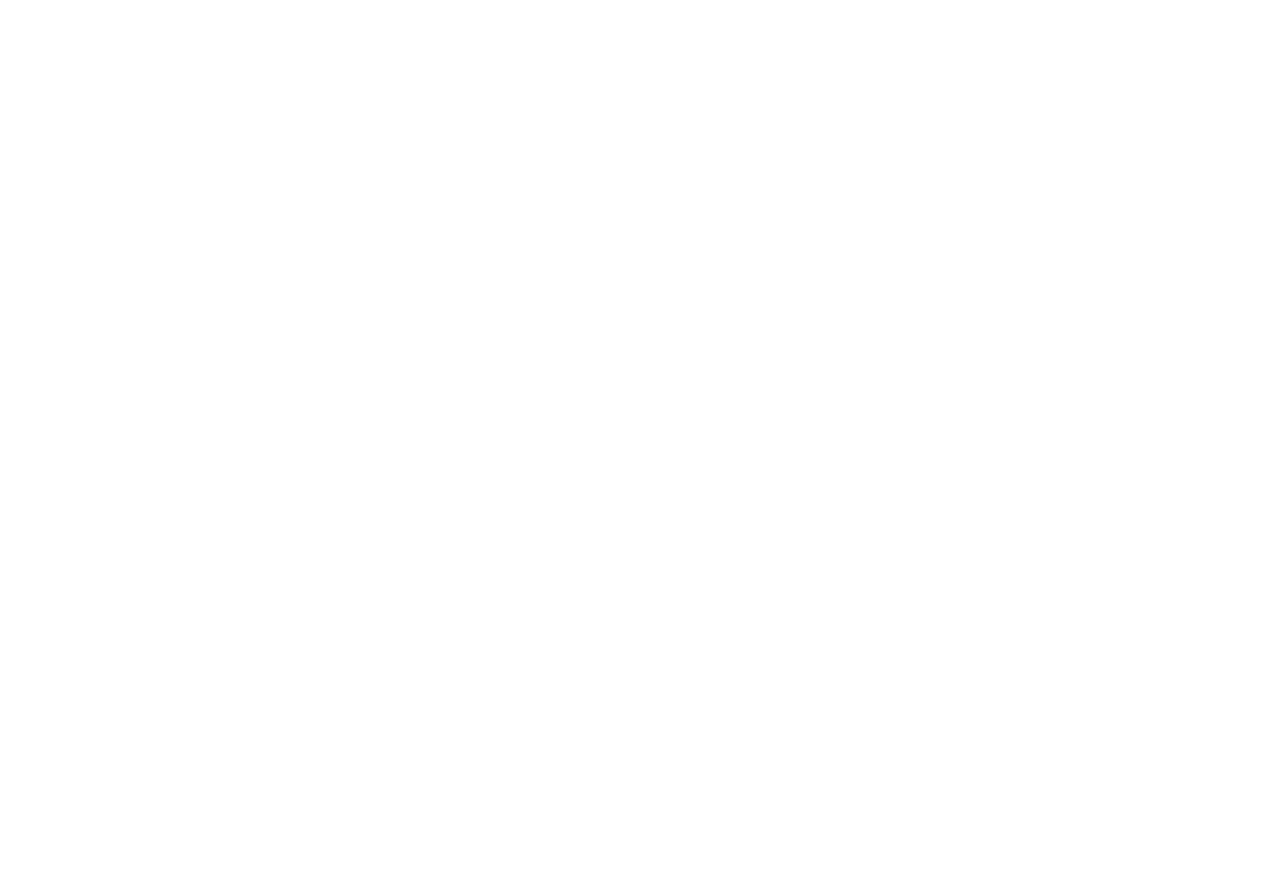
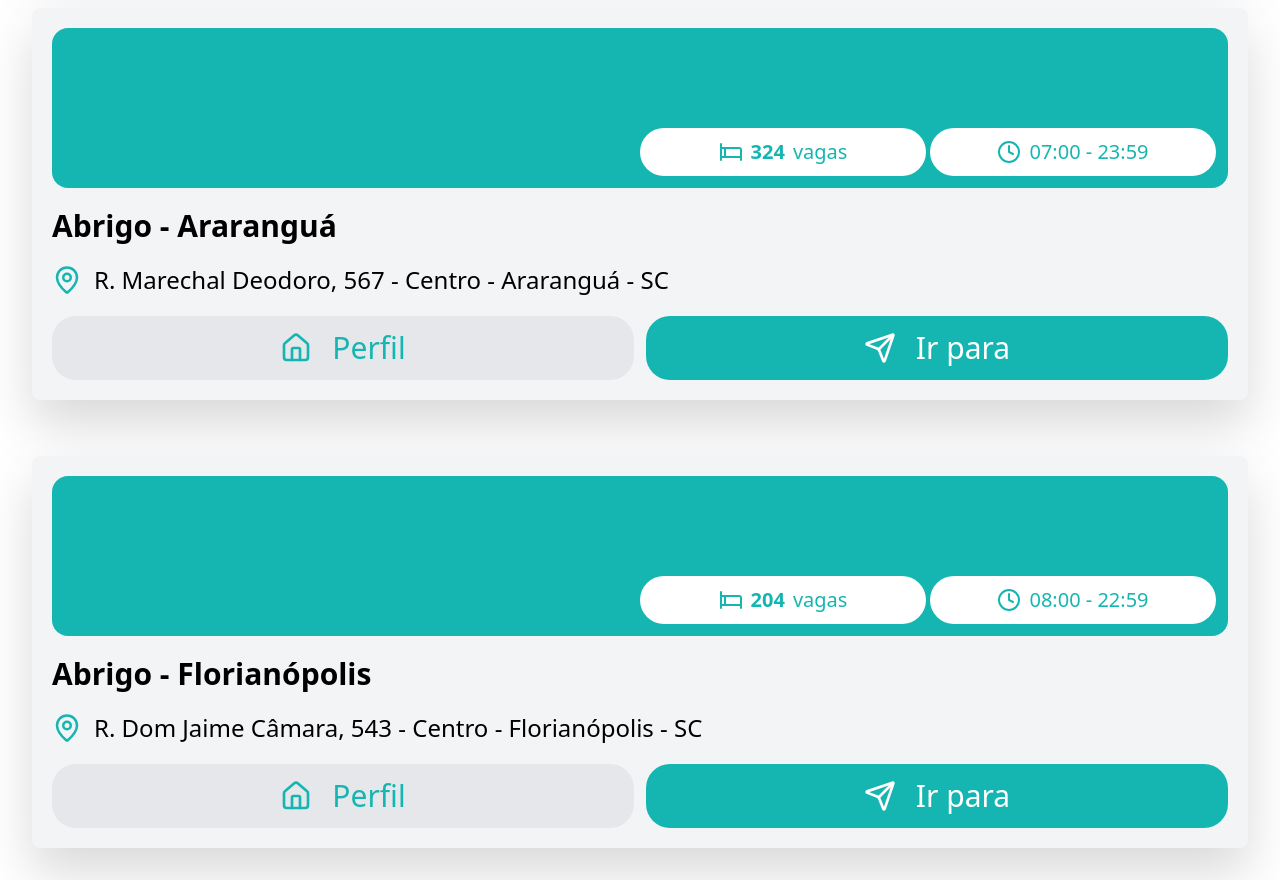
Before and after one commit to BernardoSsilva/HackathonKipper_FrontEnd, a React (Vite) app: page / in a window 1280 px wide. Shown: the part 920-1800 px from the top of the page. Before the commit the page ends 800 px from the top, so only its background shows below. Built offline with nearby package versions, Linux system fonts and the light colour scheme.

Commit message:
:sparkles: feat: Configuração de rotas

```diff
--- a/package.json
+++ b/package.json
@@ -13,7 +13,8 @@
     "lucide": "^0.424.0",
     "lucide-react": "^0.424.0",
     "react": "^18.3.1",
-    "react-dom": "^18.3.1"
+    "react-dom": "^18.3.1",
+    "react-router-dom": "^6.26.0"
   },
   "devDependencies": {
     "@types/react": "^18.3.3",
--- a/src/App.tsx
+++ b/src/App.tsx
@@ -1,11 +1,16 @@
-import Home from './home'
+import { BrowserRouter } from 'react-router-dom'
 import './index.css'
+import { Router } from './Router'
 
 function App() {
 
   return (
     <>
-  <Home/>
+      <main className='m-[2rem]'>
+      <BrowserRouter>
+        <Router />
+      </BrowserRouter>
+      </main>
     </>
   )
 }
--- /dev/null
+++ b/src/Router.tsx
@@ -0,0 +1,14 @@
+import { Routes, Route } from 'react-router-dom'
+import Home from './home'
+import DescriptionShelter from './[id]/descriptionShelter'
+
+export function Router() {
+  return (
+    <Routes>
+      <Route path="/">{/*Nós estamos envolvendo todas as rotas neste Route. Apliquei a / porque eu quero aplicar esse layout em todas as rotas. Assim, suponhamos que temos uma rota /admin e aplicamos o DefaultLayout nela. Desse modo, nós estamos passado o layout para todas as rotas que começam com /admin. Além disso, se tivermos rotas por dentro desta, todas elas começaram por /admin. Exemplo: /admin/products, pois uma é filha da outra*/}
+        <Route path="/" element={<Home />} /> {/*Nesse caso, como queremos que o usuário não digite nada, ou seja, caia direto na Home, colocamos/. O element é o componente dessa rota */}
+        <Route path="/descriptionShelter" element={<DescriptionShelter />} />
+      </Route>
+    </Routes>
+  )
+}
--- /dev/null
+++ b/src/[id]/descriptionShelter.tsx
@@ -0,0 +1,5 @@
+export default function DescriptionShelter(){
+  return(
+    <h1>Hello World</h1>
+  )
+}
--- a/src/components/card.tsx
+++ b/src/components/card.tsx
@@ -3,37 +3,51 @@ import { House } from 'lucide-react';
 import { Send } from 'lucide-react';
 import { Bed } from 'lucide-react';
 import { Clock } from 'lucide-react';
+import { ReactNode } from "react";
+import { NavLink } from "react-router-dom";
 
-export default function Card() {
+interface CardProps {
+  location: string,
+  address: string,
+  vacancies: number,
+  time: ReactNode
+}
+
+export default function Card({ location, address, vacancies, time }: CardProps) {
+
   return (
-    <main className="p-5 rounded-lg border border-black h-full flex flex-col gap-5">
+    <main className="p-5 rounded-lg drop-shadow-2xl h-full flex flex-col gap-5 bg-gray-100">
       <section className="flex justify-end items-end bg-primary w-full h-40 rounded-2xl">
         {/* <img src="/public/img.jpeg" alt="Descrição da imagem" className="rounded-lg transform rotate-90 w-full h-auto object-cover" /> */}
         <article className="flex w-1/2 gap-1 pb-3 pr-3">
           <div className="bg-white w-full rounded-3xl h-[3rem] flex items-center justify-center gap-2 p-2">
-       <Bed className="text-primary"/> <p className="flex gap-2 text-primary text-xl"><p className="font-bold">324</p> vagas</p>
+            <Bed className="text-primary" /> <p className="flex gap-2 text-primary text-xl"><p className="font-bold">{vacancies}</p> vagas</p>
           </div>
           <div className="bg-white w-full rounded-3xl h-[3rem] flex items-center justify-center gap-2 p-2">
-        <Clock className="text-primary"/> <p className="text-primary text-xl">
-            07:00 - 23:59
+            <Clock className="text-primary" /> <p className="text-primary text-xl">
+              {time}
             </p>
           </div>
         </article>
       </section>
-      <h1 className="text-3xl font-bold">Abrigo - Centro Criciúma</h1>
+      <h1 className="text-3xl font-bold">Abrigo - {location}</h1>
       <div className="flex justify-start items-center gap-3">
         <MapPin className="text-primary" size={30} />
-        <p className="text-2xl">R. Visc. de Cairú, 450-532 - Santa Barbara - Criciúma</p>
+        <p className="text-2xl">{address}</p>
       </div>
       <div className="flex justify-center gap-3 h-full">
-        <button className="bg-gray-100 w-full h-[4rem] flex justify-center items-center rounded-3xl text-3xl gap-5 cursor-pointer">
+        <NavLink to="/descriptionShelter" title="DescriptionShelter" className="w-full">
+          <button className="text-primary bg-gray-200 w-full h-[4rem] flex justify-center items-center rounded-3xl text-3xl gap-5 cursor-pointer">
             <House className="text-primary" size={32} />
             Perfil
           </button>
+        </NavLink>
+        <NavLink to="/" title="" className="w-full">
         <button className="bg-primary w-full h-[4rem] flex justify-center items-center rounded-3xl text-3xl gap-5 text-white cursor-pointer">
           <Send className="text-white" size={32} />
           Ir para
         </button>
+        </NavLink>
       </div>
     </main>
   )
--- a/src/home.tsx
+++ b/src/home.tsx
@@ -1,7 +1,45 @@
 import Card from "./components/card";
 
-export default function Home(){
-  return(
-    <Card/>
+export default function Home() {
+
+  const cards = [
+    {
+      location: "Centro Criciúma",
+      address: "R. Visc. de Cairú, 450-532 - Santa Barbara - Criciúma",
+      vacancies: 324,
+      time: "07:00 - 23:59"
+    },
+    {
+      location: "Centro Içara",
+      address: "R. Floriano Peixoto, 1234 - Centro - Içara - SC",
+      vacancies: 204,
+      time: "08:00 - 22:59"
+    },
+    {
+      location: "Araranguá",
+      address: "R. Marechal Deodoro, 567 - Centro - Araranguá - SC",
+      vacancies: 324,
+      time: "07:00 - 23:59"
+    },
+    {
+      location: "Florianópolis",
+      address: "R. Dom Jaime Câmara, 543 - Centro - Florianópolis - SC",
+      vacancies: 204,
+      time: "08:00 - 22:59"
+    },
+  ]
+
+  return (
+    <section className="flex flex-col gap-14">
+      {cards.map((card) => (
+        <Card
+        location={card.location}
+        address={card.address}
+        vacancies={card.vacancies}
+        time={card.time}
+        />
+      ))}
+    </section>
+
   )
 }
```
Also changed, not shown: 1 other file (tests, documents, lock files or other folders). Lines whose indentation alone changed are shown as unchanged.
